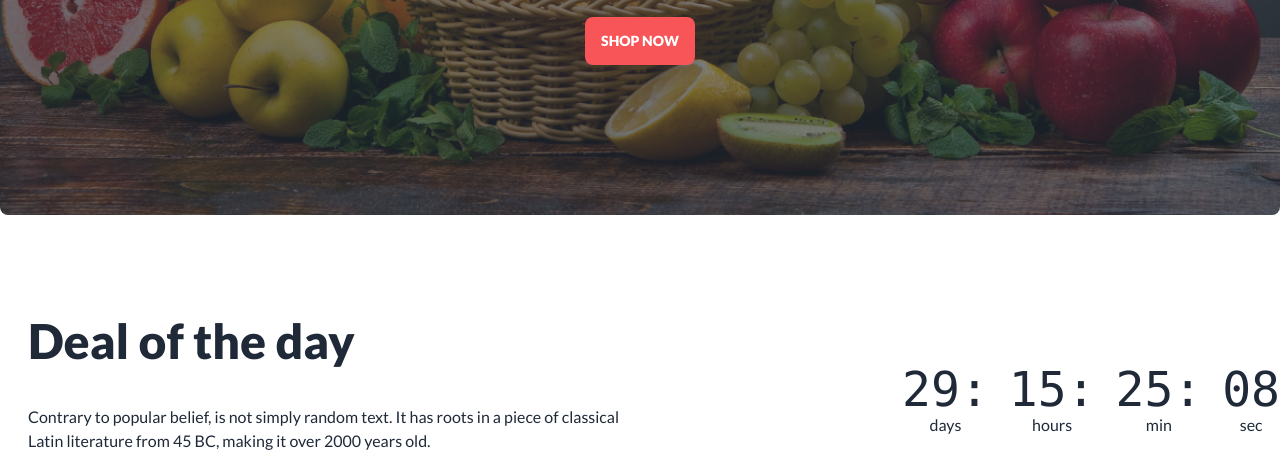
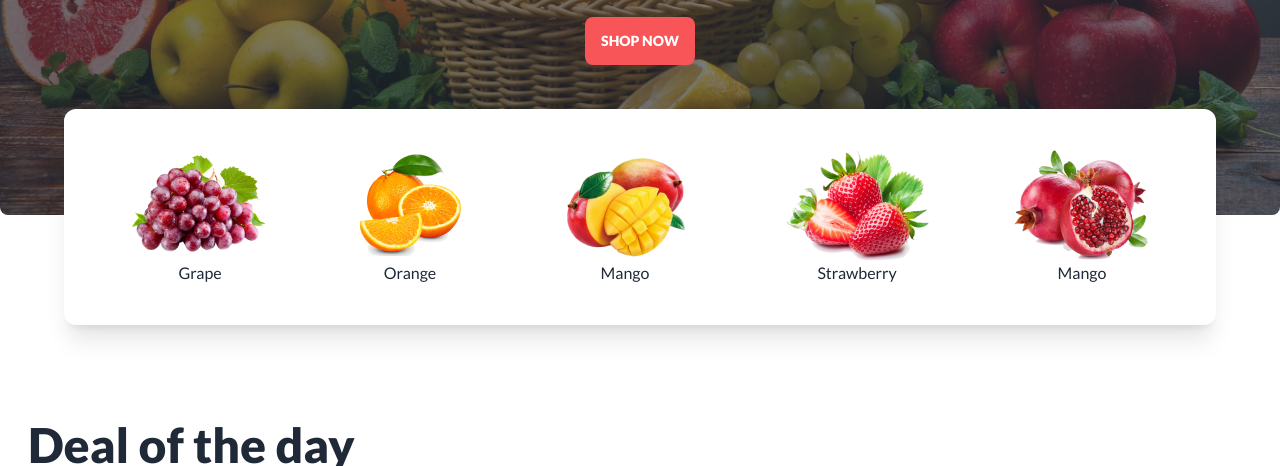
Before and after one commit to KhandakerSamin/Assignment-three, a plain HTML site: page index.html in a window 1280 px wide. Shown: the part 545-1011 px from the top of the page. Drawn offline with nearby package versions, Linux system fonts and the light colour scheme; grey boxes are pictures that could not be loaded.

Commit message:
first bonus section added

```diff
--- a/index.html
+++ b/index.html
@@ -148,6 +148,33 @@
         </div>
       </div>
     </section>
+
+       <!-- Bonus 1 :Banner UP section -->
+       <section class=" max-w-6xl mx-auto -mt-28 mb-20 relative">
+        <div class="flex justify-between bg-white shadow-xl py-10 px-16 rounded-xl">
+          <div>
+            <img src="./images/fruit1.png" alt="">
+            <p class="text-center">Grape</p>
+          </div>
+          <div>
+            <img src="./images/fruit2.png" alt="">
+            <p  class="text-center">Orange</p>
+          </div>
+          <div>
+            <img src="./images/fruit3.png" alt="">
+            <p  class="text-center">Mango</p>
+          </div>
+          <div>
+            <img src="./images/fruit4.png" alt="">
+            <p  class="text-center">Strawberry</p>
+          </div>
+          <div>
+            <img src="./images/fruit5.png" alt="">
+            <p  class="text-center">Mango</p>
+          </div>
+        </div>
+      </section>
+
 
   </header>
   <main>
```
